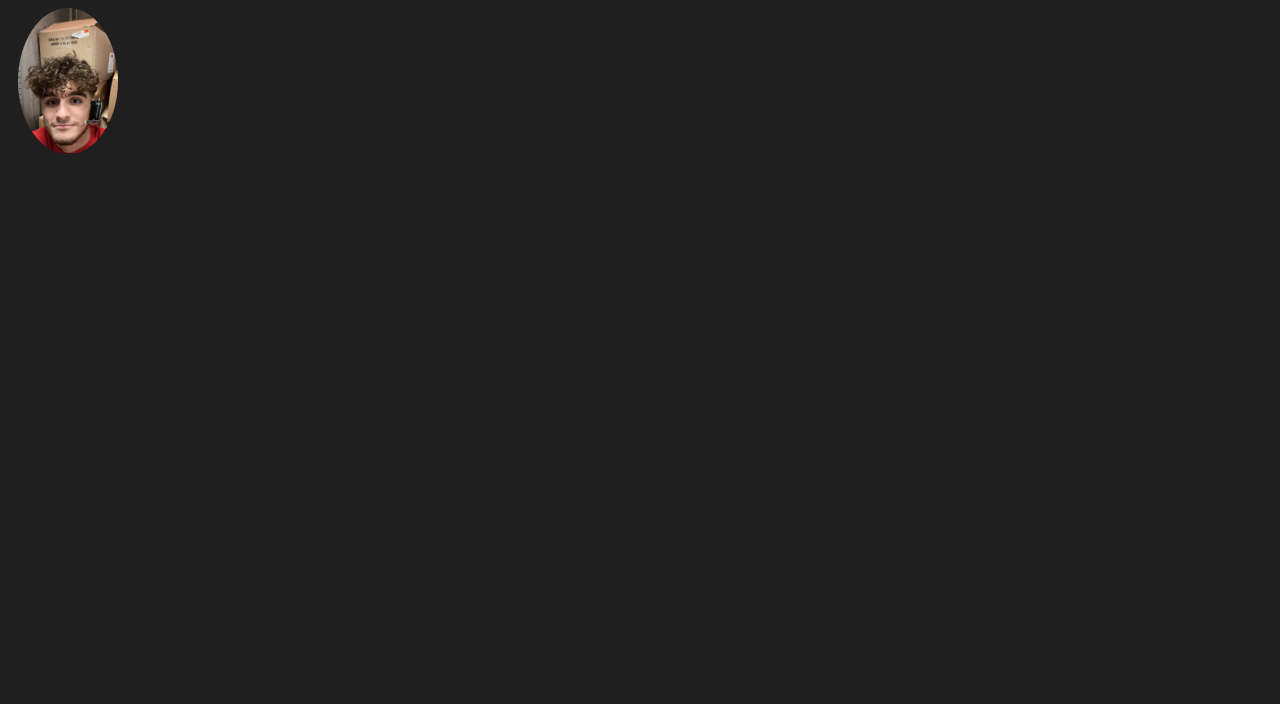
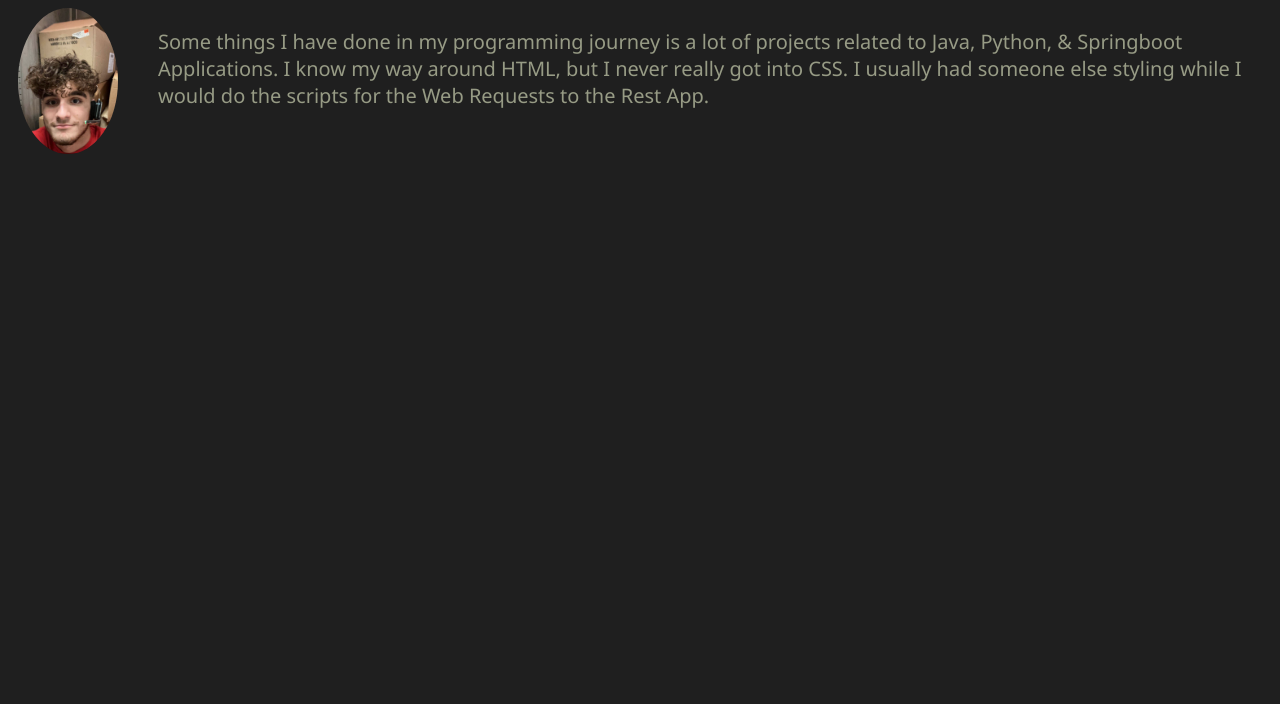
Before and after one commit to LBuddyBoy/Portfolio, a plain HTML site: page portfolio.html in a window 1280 px wide. Shown: the part 96-800 px from the top of the page. Drawn offline with Linux system fonts and the light colour scheme.

Commit message:
final product

```diff
--- a/js/index.js
+++ b/js/index.js
@@ -0,0 +1 @@
+console.log("Hello World!");
--- a/portfolio.html
+++ b/portfolio.html
@@ -28,7 +28,7 @@
     <section class="intro">
       <img src="img/me1.jpg" />
       <p>
-
+        Some things I have done in my programming journey is a lot of projects related to Java, Python, & Springboot Applications. I know my way around HTML, but I never really got into CSS. I usually had someone else styling while I would do the scripts for the Web Requests to the Rest App.
       </p>
     </section>
   </body>
```
